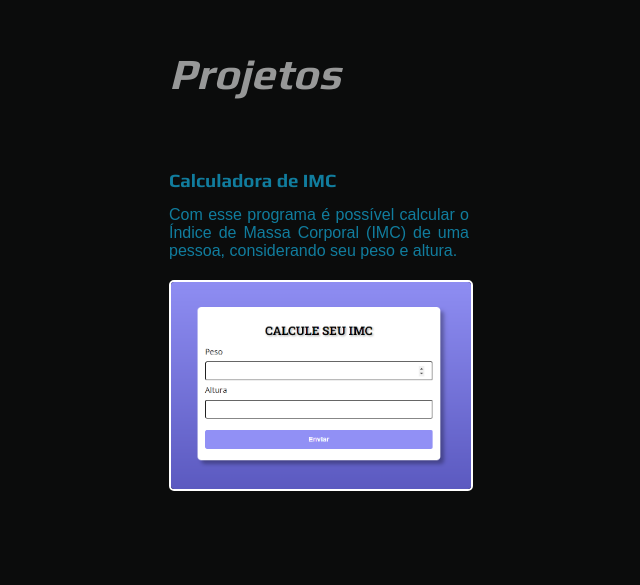
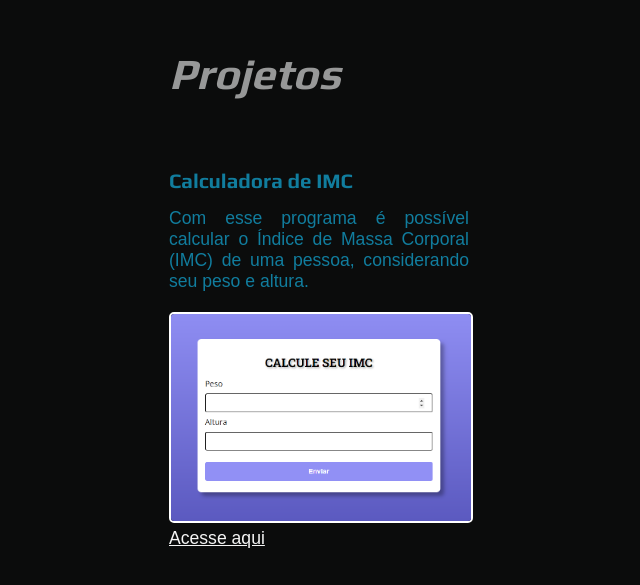
Before and after one commit to PedroWrublak/portifolio, a plain HTML site: page index.html in a window 1280 px wide. Shown: the part 856-1441 px from the top of the page, without its empty margins (23-663 px from the left). Drawn offline with Linux system fonts and the light colour scheme.

Commit message:
link projeto imc adicionado

```diff
--- a/css/style.css
+++ b/css/style.css
@@ -103,6 +103,7 @@ main > section.projetos > h2 {
 
 main > section.projetos > div.projetoImc {
     color: var(--primary-color-darker);
+    font-size: 1.1em;
     margin-top: 70px;
     max-width: 300px;
 }
@@ -116,7 +117,6 @@ section.projetos > div.projetoImc > p {
     text-align: justify;
 }
 
-
 section.projetos > div.projetoImc > img {
     max-width: 300px;
     margin-top: 20px;
@@ -124,6 +124,14 @@ section.projetos > div.projetoImc > img {
     border-radius: 5px;
 }
 
+section.projetos > div.projetoImc > a {
+    color: whitesmoke;
+}
+
+section.projetos > div.projetoImc > a:hover {
+    color: var(--primary-color-darker);
+}
+
 .light {
     position: absolute;
     box-shadow: 10px 10px 1000px 100px rgba(17, 125, 158, 0.37);
--- a/index.html
+++ b/index.html
@@ -27,7 +27,8 @@
             <div class="projetoImc">
                 <h3>Calculadora de IMC</h3>
                 <p>Com esse programa é possível calcular o Índice de Massa Corporal (IMC) de uma pessoa, considerando seu peso e altura.</p>
-            <img src="./img/projeto-imc.png" alt="">
+                <img src="./img/projeto-imc.png" alt="">
+                <a href="https://projeto-imc-lake.vercel.app/" target="_blank">Acesse aqui</a>
             </div>
         </section>
     </main>
```
